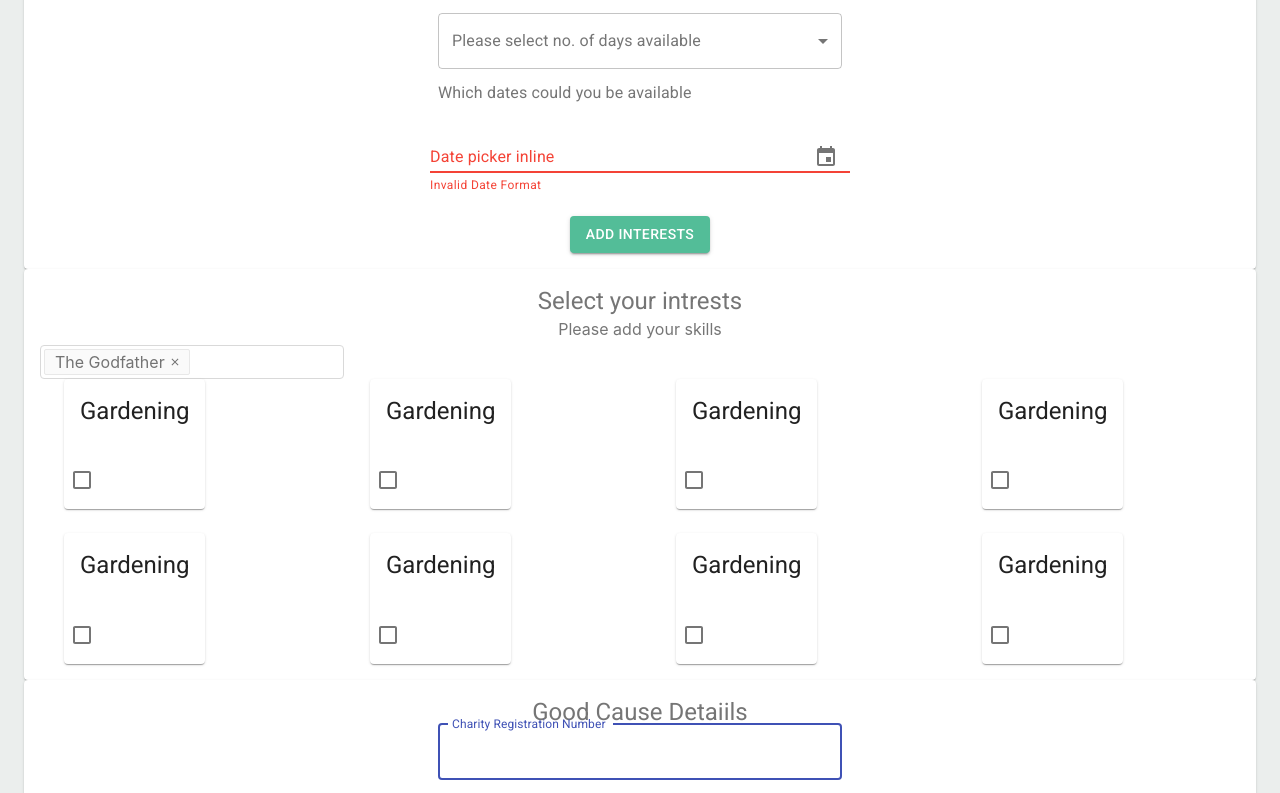
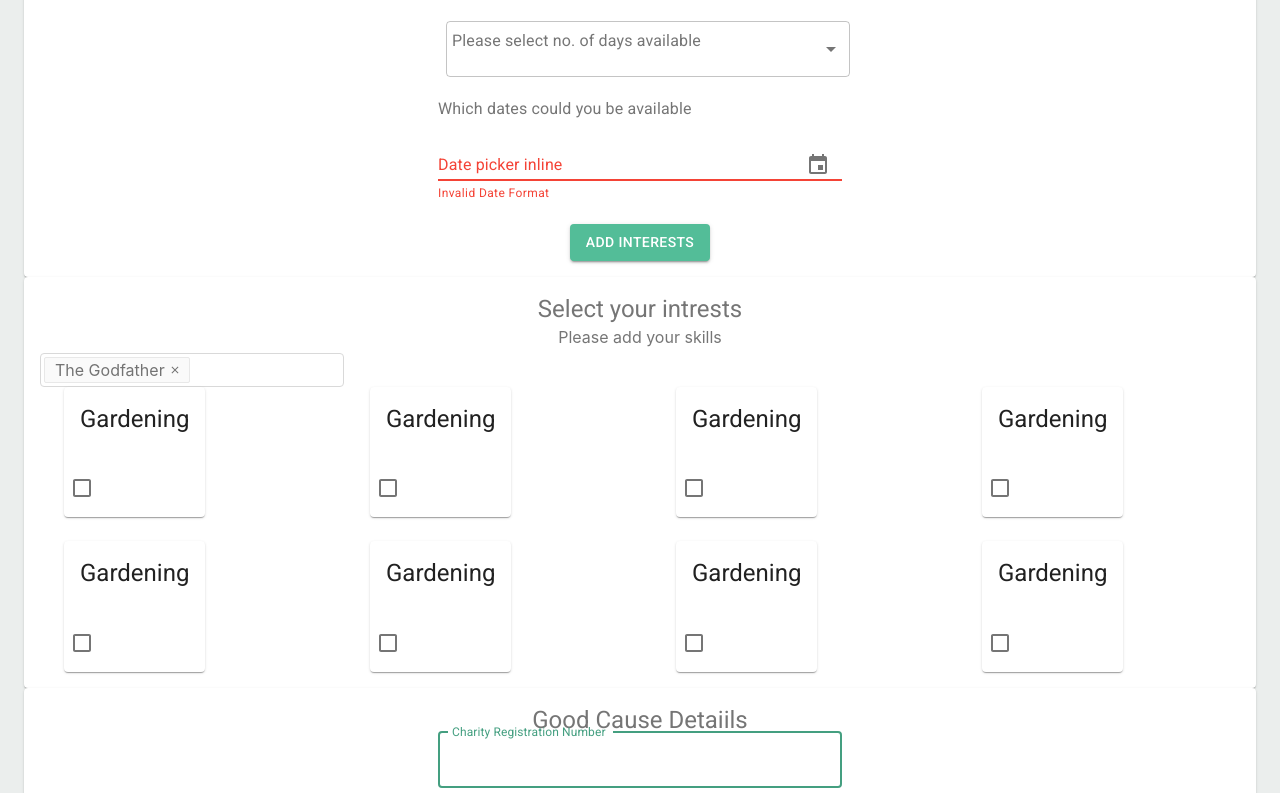
Before and after one commit to smile-street/smile-street, a React (Create React App) app in the folder smile-street-react/: page / in a window 1280 px wide. Shown: the part 2167-2960 px from the top of the page. Built offline with nearby package versions, Linux system fonts and the light colour scheme.

Commit message:
changed selection color throughout the project

```diff
--- a/smile-street-react/src/components/GoodCauseDetails/GoodCauseDetails.js
+++ b/smile-street-react/src/components/GoodCauseDetails/GoodCauseDetails.js
@@ -12,6 +12,21 @@ import PageHeading from "../PageHeading/PageHeading";
 const useStyles = makeStyles((theme) => ({
   root: {
     flexGrow: 1,
+    "&:hover .MuiOutlinedInput-root .MuiOutlinedInput-notchedOutline": {
+      borderColor: "#53bd98",
+    },
+    "& .MuiOutlinedInput-root.Mui-focused .MuiOutlinedInput-notchedOutline": {
+      borderColor: "#449f80",
+    },
+
+    "& .MuiOutlinedInput-root.Mui-focused .MuiOutlinedInput-input": {
+      color: "#449f80",
+    },
+
+    "& .MuiInputLabel-outlined.Mui-focused": {
+      color: "#449f80",
+    },
+    margin: 8,
   },
   paper: {
     padding: theme.spacing(2),
@@ -45,7 +60,7 @@ export default function Registration() {
               margin="normal"
               id="title"
               label="Charity Registration Number"
-              style={{ margin: 8 }}
+              className={classes.root}
               fullWidth
               autoFocus
             />
@@ -54,7 +69,7 @@ export default function Registration() {
               margin="normal"
               id="first name"
               label="Name of good cause"
-              style={{ margin: 8 }}
+              className={classes.root}
               fullWidth
             />
             <TextField
@@ -62,7 +77,7 @@ export default function Registration() {
               margin="normal"
               id="last name"
               label="Few word describing good cause"
-              style={{ margin: 8 }}
+              className={classes.root}
               fullWidth
               multiline
               rows="6"
--- a/smile-street-react/src/components/GoodCauseOpportunity/GoodCauseOpportunity.js
+++ b/smile-street-react/src/components/GoodCauseOpportunity/GoodCauseOpportunity.js
@@ -12,6 +12,21 @@ const GoodCauseOpportunity = () => {
   const useStyles = makeStyles((theme) => ({
     root: {
       flexGrow: 1,
+      "&:hover .MuiOutlinedInput-root .MuiOutlinedInput-notchedOutline": {
+        borderColor: "#53bd98",
+      },
+      "& .MuiOutlinedInput-root.Mui-focused .MuiOutlinedInput-notchedOutline": {
+        borderColor: "#449f80",
+      },
+
+      "& .MuiOutlinedInput-root.Mui-focused .MuiOutlinedInput-input": {
+        color: "#449f80",
+      },
+
+      "& .MuiInputLabel-outlined.Mui-focused": {
+        color: "#449f80",
+      },
+      margin: 8,
     },
     paper: {
       padding: theme.spacing(2),
@@ -50,7 +65,7 @@ const GoodCauseOpportunity = () => {
                   defaultValue="Few words describing an opportunity"
                   variant="outlined"
                   style={{ width: "60%" }}
-                  className={classes.textField}
+                  className={classes.root}
                 />
               </Grid>
 
--- a/smile-street-react/src/components/PasswordRecovery/PasswordRecovery.js
+++ b/smile-street-react/src/components/PasswordRecovery/PasswordRecovery.js
@@ -12,6 +12,21 @@ import PageHeading from "../PageHeading/PageHeading";
 const useStyles = makeStyles((theme) => ({
   root: {
     flexGrow: 1,
+    "&:hover .MuiOutlinedInput-root .MuiOutlinedInput-notchedOutline": {
+      borderColor: "#53bd98",
+    },
+    "& .MuiOutlinedInput-root.Mui-focused .MuiOutlinedInput-notchedOutline": {
+      borderColor: "#449f80",
+    },
+
+    "& .MuiOutlinedInput-root.Mui-focused .MuiOutlinedInput-input": {
+      color: "#449f80",
+    },
+
+    "& .MuiInputLabel-outlined.Mui-focused": {
+      color: "#449f80",
+    },
+    margin: 8,
   },
   paper: {
     padding: theme.spacing(2),
@@ -45,7 +60,7 @@ export default function PasswordRecovery() {
               margin="normal"
               id="title"
               label="Enter you e-mail to reset the password"
-              style={{ margin: 8 }}
+              className={classes.root}
               fullWidth
               autoFocus
             />
@@ -54,7 +69,7 @@ export default function PasswordRecovery() {
               margin="normal"
               id="first name"
               label="Enter your new password"
-              style={{ margin: 8 }}
+              className={classes.root}
               fullWidth
             />
             <TextField
@@ -62,7 +77,7 @@ export default function PasswordRecovery() {
               margin="normal"
               id="last name"
               label="Verify yoyr new passworddd"
-              style={{ margin: 8 }}
+              className={classes.root}
               fullWidth
             />
 
--- a/smile-street-react/src/components/Registration/Registration.js
+++ b/smile-street-react/src/components/Registration/Registration.js
@@ -12,6 +12,21 @@ import PageHeading from "../PageHeading/PageHeading";
 const useStyles = makeStyles((theme) => ({
   root: {
     flexGrow: 1,
+    "&:hover .MuiOutlinedInput-root .MuiOutlinedInput-notchedOutline": {
+      borderColor: "#53bd98",
+    },
+    "& .MuiOutlinedInput-root.Mui-focused .MuiOutlinedInput-notchedOutline": {
+      borderColor: "#449f80",
+    },
+
+    "& .MuiOutlinedInput-root.Mui-focused .MuiOutlinedInput-input": {
+      color: "#449f80",
+    },
+
+    "& .MuiInputLabel-outlined.Mui-focused": {
+      color: "#449f80",
+    },
+    margin: 8,
   },
   paper: {
     padding: theme.spacing(2),
@@ -45,7 +60,7 @@ export default function Registration() {
               margin="normal"
               id="title"
               label="Title"
-              style={{ margin: 8 }}
+              className={classes.root}
               fullWidth
               autoFocus
             />
@@ -54,7 +69,7 @@ export default function Registration() {
               margin="normal"
               id="first name"
               label="First Name"
-              style={{ margin: 8 }}
+              className={classes.root}
               fullWidth
             />
             <TextField
@@ -62,7 +77,7 @@ export default function Registration() {
               margin="normal"
               id="last name"
               label="Last Name"
-              style={{ margin: 8 }}
+              className={classes.root}
               fullWidth
             />
             <TextField
@@ -70,7 +85,7 @@ export default function Registration() {
               margin="normal"
               id="email"
               label="Email Address"
-              style={{ margin: 8 }}
+              className={classes.root}
               fullWidth
             />
             <TextField
@@ -78,7 +93,7 @@ export default function Registration() {
               margin="normal"
               id="contact number"
               label="Contact Number"
-              style={{ margin: 8 }}
+              className={classes.root}
               fullWidth
             />
             <TextField
@@ -86,7 +101,7 @@ export default function Registration() {
               margin="normal"
               id="password"
               label="Password"
-              style={{ margin: 8 }}
+              className={classes.root}
               fullWidth
             />
             <TextField
@@ -94,7 +109,7 @@ export default function Registration() {
               margin="normal"
               id="confirm password"
               label="Confrim Password"
-              style={{ margin: 8 }}
+              className={classes.root}
               fullWidth
             />
 
--- a/smile-street-react/src/components/VolunteerAvaiblity/VolunteerAvaiblity.js
+++ b/smile-street-react/src/components/VolunteerAvaiblity/VolunteerAvaiblity.js
@@ -22,6 +22,21 @@ import {
 const useStyles = makeStyles((theme) => ({
   root: {
     flexGrow: 1,
+    "&:hover .MuiOutlinedInput-root .MuiOutlinedInput-notchedOutline": {
+      borderColor: "#53bd98",
+    },
+    "& .MuiOutlinedInput-root.Mui-focused .MuiOutlinedInput-notchedOutline": {
+      borderColor: "#449f80",
+    },
+
+    "& .MuiOutlinedInput-root.Mui-focused .MuiOutlinedInput-input": {
+      color: "#449f80",
+    },
+
+    "& .MuiInputLabel-outlined.Mui-focused": {
+      color: "#449f80",
+    },
+    margin: 8,
   },
   paper: {
     padding: theme.spacing(2),
@@ -55,7 +70,7 @@ export default function VolunteerAvaiblity() {
               margin="normal"
               id="last name"
               label="Employers Name"
-              style={{ margin: 8 }}
+              className={classes.root}
               fullWidth
             />
             <FormControl variant="outlined" fullWidth style={{ margin: 8 }}>
@@ -110,6 +125,7 @@ export default function VolunteerAvaiblity() {
                 id="demo-simple-select-outlined"
                 label="Age"
                 fullWidth
+                className={classes.root}
               >
                 <MenuItem value="">
                   <em>None</em>
@@ -139,6 +155,7 @@ export default function VolunteerAvaiblity() {
                   KeyboardButtonProps={{
                     "aria-label": "change date",
                   }}
+                  className={classes.root}
                   fullWidth
                 />
               </Grid>
```
